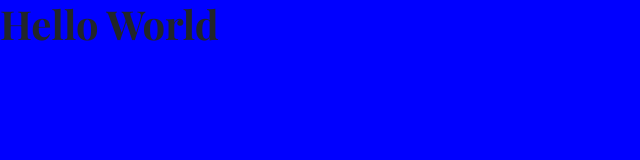
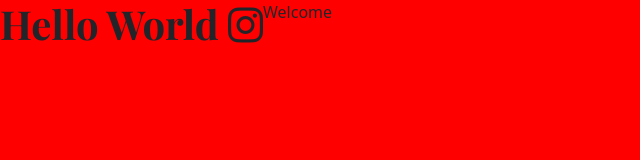
Before and after one commit to Whitney-Murugi/Portfolio-project, a plain HTML site: page index.html in a window 1280 px wide. Shown: the whole page, without its empty margins (0-640 px from the left). Drawn offline with nearby package versions, Linux system fonts and the light colour scheme; a web font is replaced by a local one.

Commit message:
Added font awesome

```diff
--- a/index.html
+++ b/index.html
@@ -27,9 +27,17 @@
       crossorigin="anonymous"
     ></script>
     <link rel="stylesheet" href="/style/portfolio.css" />
+    <script
+      src="https://kit.fontawesome.com/4acf75dc5f.js"
+      crossorigin="anonymous"
+    ></script>
     <title>Document</title>
   </head>
-  <body>
-    <h1>Hello World</h1>
+  <body class="d-flex">
+    <h1>
+      Hello World
+      <i class="fa-brands fa-instagram"></i>
+    </h1>
+    <p>Welcome</p>
   </body>
 </html>
--- a/style/portfolio.css
+++ b/style/portfolio.css
@@ -1,5 +1,5 @@
 body {
-  background-color: blue;
+  background-color: rgb(255, 0, 0);
 }
 h1 {
   font-family: "Playfair Display", serif;
```
